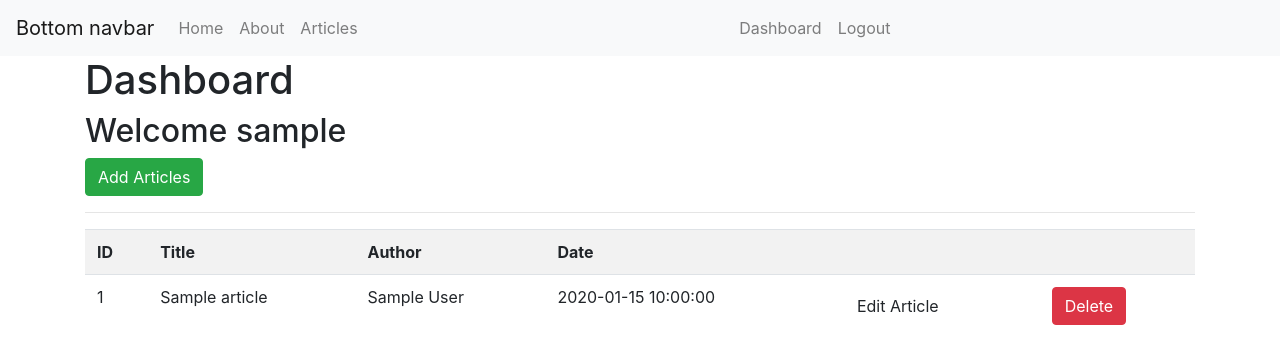
After one commit to anacodes/myflaskapp, a Flask app: page /dashboard in a window 1280 px wide. The commit adds this page. Shown: the top 364 px of the page. Run offline with Flask 2, Linux system fonts and the light colour scheme; the visitor is signed in with stand-in values (Sample User, id 1); tables that the repository leaves empty or names only in its code hold one stand-in row (values such as "Sample post"); some libraries are stand-ins or nearby versions.

Commit message:
Added dashboard

```diff
--- a/app.py
+++ b/app.py
@@ -3,6 +3,7 @@ from data import Articles
 from flask_mysqldb import MySQL
 from wtforms import Form, StringField, TextAreaField, PasswordField, validators
 from passlib.hash import sha256_crypt
+from functools import wraps
 
 Articles = Articles()
 app = Flask(__name__)
@@ -25,11 +26,24 @@ def about():
 
 @app.route('/articles')
 def articles():
-    return render_template('articles.html',articles=Articles)
+    cur = mysql.connection.cursor()
+    result = cur.execute("SELECT * FROM articles")
+    articles = cur.fetchall()
+
+    if result>0:
+        return render_template('articles.html', articles=articles)
+    else:
+        msg = "No articles found"
+        return render_template('articles.html', msg=msg)
+
+    cur.close()
 
 @app.route('/article/<string:id>/')
 def article(id):
-    return render_template('article.html',id=id)
+    cur = mysql.connection.cursor()
+    result = cur.execute("SELECT * FROM articles WHERE id = %s", [id])
+    article = cur.fetchone()
+    return render_template('article.html', article=article)
 
 class RegisterForm(Form):
     name = StringField('Name', [validators.Length(min=1, max=50)])
@@ -52,7 +66,7 @@ def register():
 
         #create cursor
         cur = mysql.connection.cursor()
-        #add data to database
+        # data to database
         cur.execute("INSERT INTO users(name, email, username, password) VALUES(%s, %s, %s, %s)", (name, email, username, password))
 
         #commit changes everytime
@@ -63,7 +77,95 @@ def register():
         flash('You are now registered and can log in', 'success')
         #redirect to index page
         redirect(url_for('index'))
-    return render_template('login.html', form=form)
+    return render_template('register.html', form=form)
+
+@app.route('/login',methods=['GET', 'POST'])
+def login():
+    if request.method == 'POST':
+
+        username = request.form['username']
+        password_candidate = request.form['password']
+
+        cur = mysql.connection.cursor()
+        result = cur.execute("SELECT * FROM users WHERE username = %s", [username])
+
+        if result > 0:
+            data = cur.fetchone()
+            password = data['password']
+
+            if sha256_crypt.verify(password_candidate, password):
+                # app.logger.info('PASSWORD MATCHED')
+                session['logged_in'] = True
+                session['username'] = username
+
+                flash('You are now logged in', 'success')
+                return redirect(url_for('dashboard'))
+
+            else:
+                error = 'Password not matched'
+                return render_template('login.html', error=error)
+            cur.close()
+        else:
+            error = 'Username not found'
+            return render_template('login.html', error=error)
+
+    return render_template('login.html')
+
+#checks whether the user is logged in or not
+def is_logged_in(f):
+    @wraps(f)
+    def wrap(*args, **kwargs):
+        if 'logged_in' in session:
+            return f(*args, **kwargs)
+        else:
+            flash('Unauthorized, Please log in', 'danger')
+            return redirect(url_for('login'))
+    return wrap
+
+@app.route('/logout')
+def logout():
+    session.clear()
+    flash('You are now logged out', 'success')
+    return redirect(url_for('login'))
+
+@app.route('/dashboard')
+@is_logged_in
+def dashboard():
+
+    cur = mysql.connection.cursor()
+    result = cur.execute("SELECT * FROM articles")
+    articles = cur.fetchall()
+
+    if result>0:
+        return render_template('dashboard.html', articles=articles)
+    else:
+        msg = "No articles found"
+        return render_template('dashboard.html', msg=msg)
+
+    cur.close()
+
+class ArticleForm(Form):
+    title = StringField('Title', [validators.Length(min=1, max=200)])
+    body  = StringField('Body', [validators.Length(min=3)])
+
+@app.route('/add_article', methods=['GET','POST'])
+@is_logged_in
+def add_article():
+    form = ArticleForm(request.form)
+    if request.method == 'POST' and form.validate():
+        title = form.title.data
+        body = form.body.data
+
+        cur = mysql.connection.cursor()
+        cur.execute("INSERT INTO articles(title, body, author) VALUES(%s, %s, %s)",(title, body, session['username']))
+        mysql.connection.commit()
+        cur.close()
+
+        flash('Article created', 'Success')
+
+        return redirect(url_for('dashboard'))
+    return render_template('add_article.html', form=form)
+
 if __name__ == '__main__':
     app.secret_key='secret123'
     app.run(debug=True)
--- a/templates/articles.html
+++ b/templates/articles.html
@@ -17,7 +17,7 @@
                 <th scope="row">{{article.id}}</th>
                 <td><a href="article/{{article.id}}">{{article.title}}</a></td>
                 <td>{{article.author}}</td>
-                <td>{{article.date}}</td>
+                <td>{{article.create_date}}</td>
               </tr>
               {% endfor %}
             </tbody>
--- /dev/null
+++ b/templates/dashboard.html
@@ -0,0 +1,28 @@
+{% extends 'layout.html' %}
+
+{% block body %}
+    <h1>Dashboard</h1>
+    <h2>Welcome {{session.username}}</h2>
+    <a class="btn btn-success" href="/add_article">Add Articles</a>
+    <hr>
+    <table class="table table-striped">
+        <tr>
+            <th>ID</th>
+            <th>Title</th>
+            <th>Author</th>
+            <th>Date</th>
+            <th></th>
+            <th></th>
+        </tr>
+        {% for article in articles %}
+            <tr>
+                <td>{{ article.id }}</td>
+                <td>{{ article.title }}</td>
+                <td>{{ article. author }}</td>
+                <td>{{ article.create_date }}</td>
+                <td><a href="edit_article/{{article.id}}" class="btn btn-default pullright">Edit Article</a></td>
+                <td><a href="#" class="btn btn-danger">Delete</a></td>
+            </tr>
+        {% endfor %}
+    </table>
+{% endblock %}
--- a/templates/home.html
+++ b/templates/home.html
@@ -4,5 +4,9 @@
     <div class="jumbotron text-center" style="margin-top:50px;">
         <h1> Welcome to Flask App</h1>
         <p class="lead">This is a blog or application created based on the pyhton flask microframeworkk.</p>
+    {% if session.logged_in == NULL %}
+      <a href="/register" class="btn btn-primary btn-lg">Register</a>
+      <a href="/login" class="btn btn-success btn-lg">Login</a>
+    {% endif %}
     </div>
 {% endblock %}
--- a/templates/includes/_messages.html
+++ b/templates/includes/_messages.html
@@ -5,3 +5,11 @@
     {% endfor %}
   {% endif %}
 {% endwith %}
+
+{% if error %}
+  <div class="alert alert-danger">{{error}}</div>
+{% endif %}
+
+{% if msg %}
+ <div class="alert alert-success">{{msg}}</div>
+{% endif %}
--- a/templates/includes/_navbar.html
+++ b/templates/includes/_navbar.html
@@ -11,9 +11,16 @@
         <li class="nav-item">
           <a class="nav-link" href="/articles">Articles</a>
         </li>
-        <li class="nav-item">
-          <a class="nav-link" href="/register">Register</a>
-        </li>
       </ul>
-    </div>
-  </nav>
+      <ul class="navbar-nav mr-auto">
+            {% if session.logged_in %}
+            <li class="nav-item"><a class="nav-link" href="/dashboard">Dashboard</a></li>
+            <li class="nav-item"><a class="nav-link" href="/logout">Logout</a></li>
+            {% else %}
+            <li class="nav-item"><a class="nav-link" href="/register">Register</a></li>
+              <li class="nav-item"><a class="nav-link" href="/login">Login</a></li>
+            {% endif %}
+          </li>
+        </ul>
+      </div>
+    </nav>
--- a/templates/layout.html
+++ b/templates/layout.html
@@ -11,7 +11,10 @@
         {% block body %}{% endblock %}
         </div>
 
-        <script src="https://stackpath.bootstrapcdn.com/bootstrap/4.3.1/js/bootstrap.min.js">
+        <script src="https://stackpath.bootstrapcdn.com/bootstrap/4.3.1/js/bootstrap.min.js"></script>
+        <script src="//cdn.ckeditor.com/4.13.0/standard/ckeditor.js"></script>
+        <script type="text/javascript">
+         CKEDITOR.replace('editor')
         </script>
     </body>
 </html>
```
Also changed, not shown: templates/add_article.html (added, +15 -0 lines), templates/article.html (+6 -3 lines), templates/login.html (added, +16 -0 lines).
